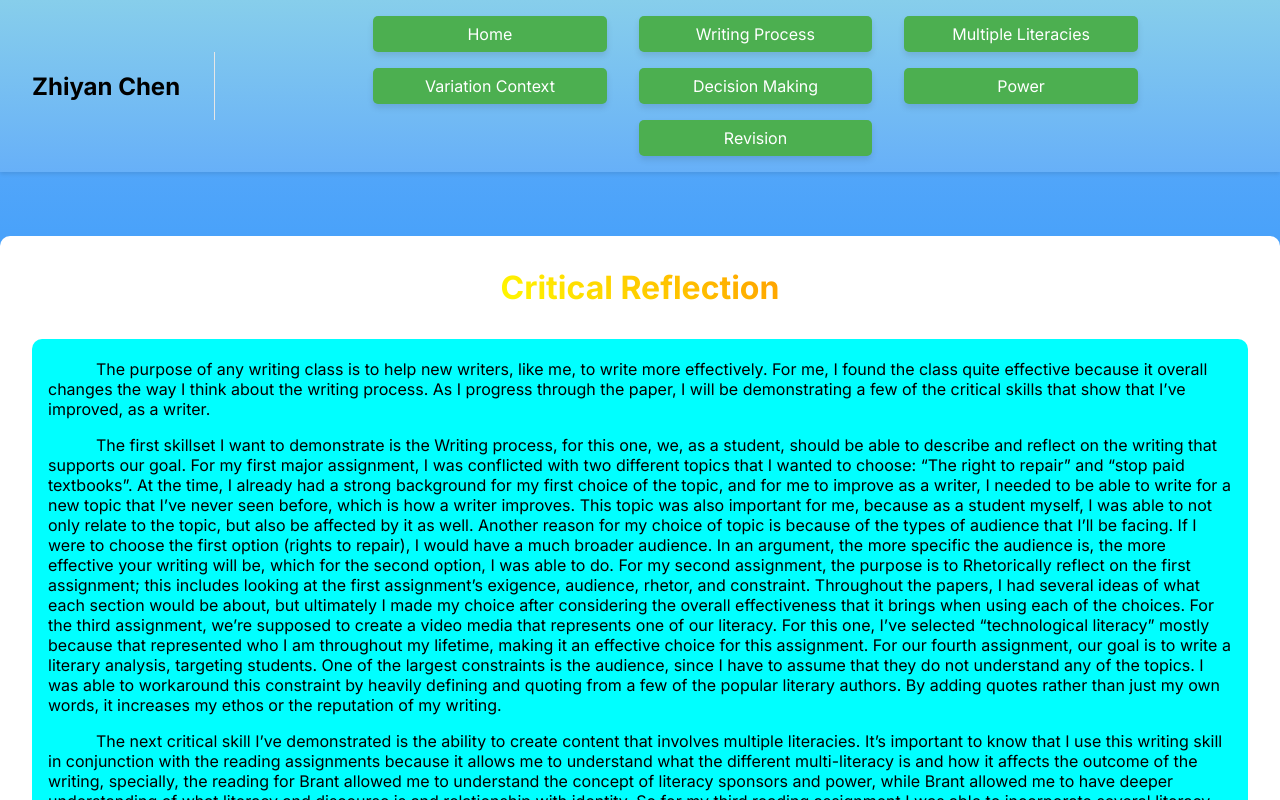
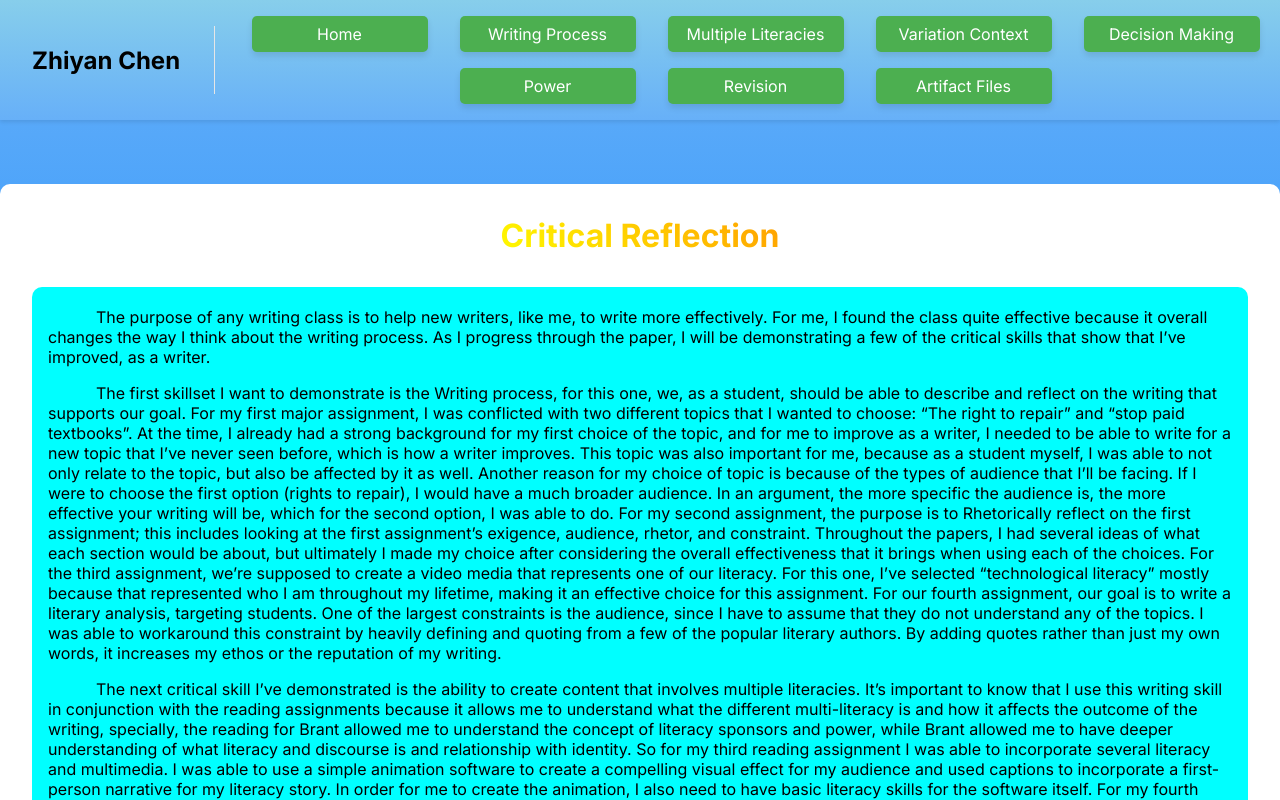
Before and after one commit to UCF-GroupProj/ENCProfolio, a Next.js app: page / in a window 1280 px wide. Shown: the top 800 px of the page. Built offline with nearby package versions, Linux system fonts and the light colour scheme.

Commit message:
Added artifact files + reduce btn size

```diff
--- a/src/app/Component/topbar.module.css
+++ b/src/app/Component/topbar.module.css
@@ -21,14 +21,15 @@
   justify-content: center;
   padding-top: 1rem;
 }
+
 .navbtn {
   /* generate a nice a tag button */
   background-color: #4CAF50;
   border: none;
   color: white;
-  min-width: 14.6rem;
-  padding: 0.5rem 3rem;
-  margin:00 1rem 1rem 1rem;
+  min-width: 11rem;
+  padding: 0.5rem 1rem;
+  margin:0 1rem 1rem 1rem;
   text-align: center;
   text-decoration: none;
   display: inline-block;
--- a/src/app/Component/topbar.tsx
+++ b/src/app/Component/topbar.tsx
@@ -18,7 +18,7 @@ export default class NavBar extends React.Component {
                 <Link className={style.navbtn} href="/decision">Decision Making</Link>
                 <Link className={style.navbtn} href="/power">Power</Link>
                 <Link className={style.navbtn} href="/revision">Revision</Link>
-
+                <Link className={style.navbtn} href="/files">Artifact Files</Link>
             </div>
         </div>)
     }
```
